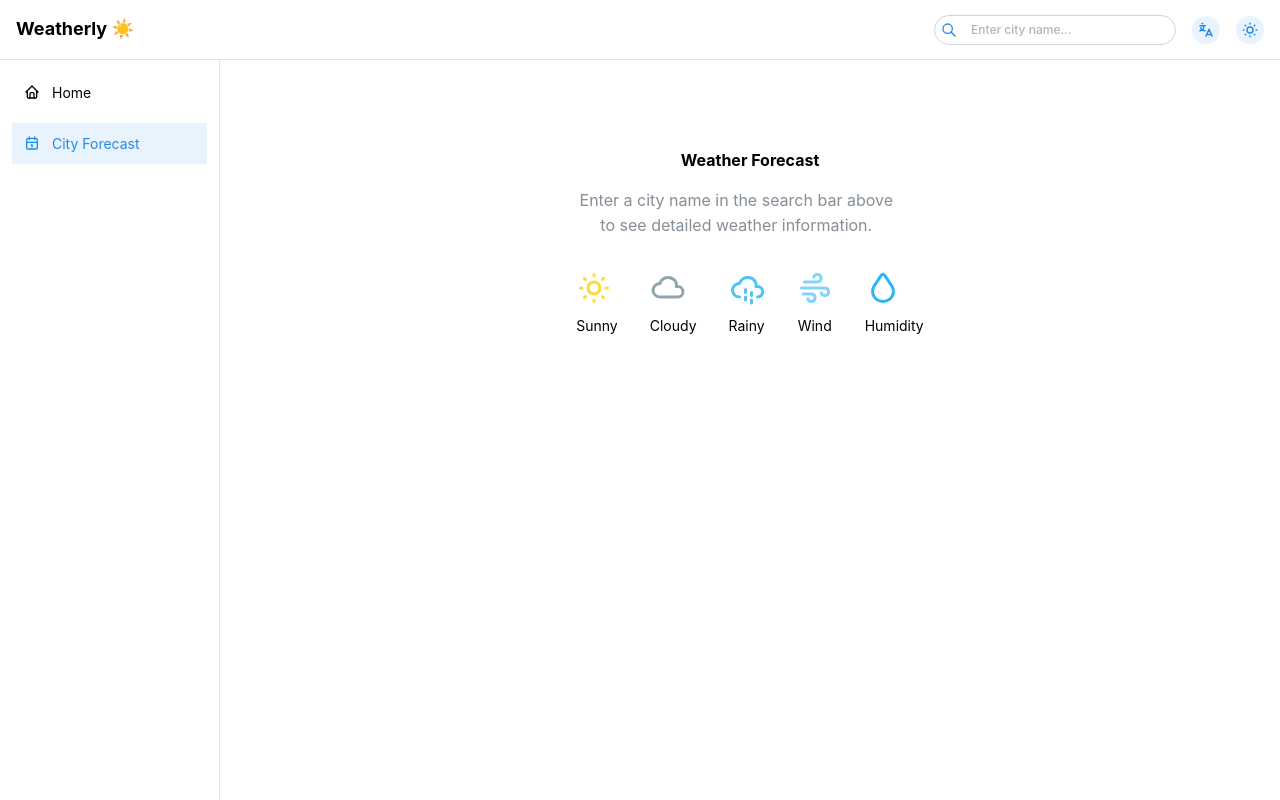
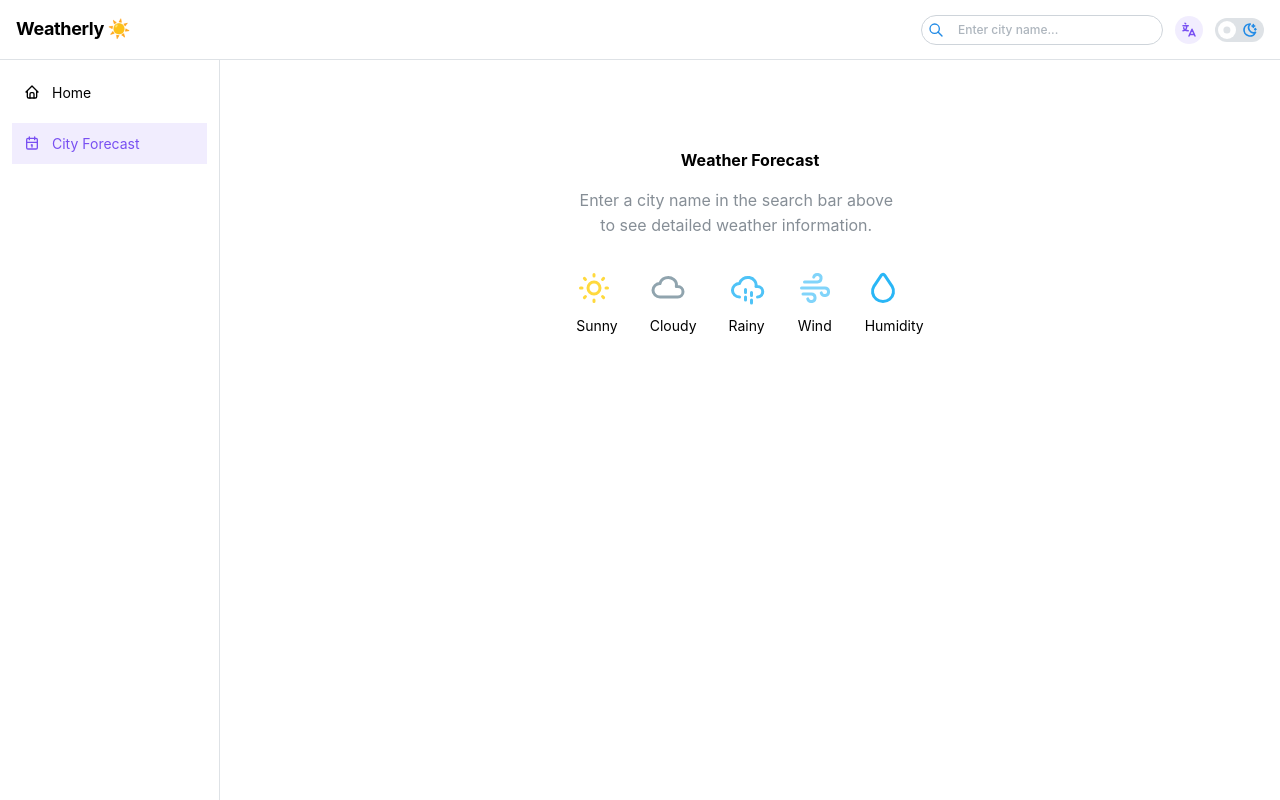
Before and after one commit to kiianskii/weather-project, a React app: page /city in a window 1280 px wide. Built offline with nearby package versions, Linux system fonts and the light colour scheme; the HTML template or start-up script is replaced by a standard one.

Commit message:
added theme

```diff
--- a/src/App.tsx
+++ b/src/App.tsx
@@ -7,7 +7,7 @@ import CityWeather from "./pages/CityWeather";
 const theme = createTheme({
   fontFamily: "Inter, sans-serif",
   defaultRadius: "md",
-  primaryColor: "blue",
+  primaryColor: "violet",
 });
 
 function App() {
--- a/src/components/layout/Header.tsx
+++ b/src/components/layout/Header.tsx
@@ -1,22 +1,62 @@
-import { Group, Text, ActionIcon } from "@mantine/core";
-import { IconSun, IconLanguage } from "@tabler/icons-react";
+import {
+  Group,
+  Text,
+  ActionIcon,
+  useMantineColorScheme,
+  Switch,
+} from "@mantine/core";
 import SearchBar from "../widgets/SearchBar";
+import { IconSun, IconMoonStars, IconLanguage } from "@tabler/icons-react";
+import { useEffect, useState } from "react";
 
 const Header = () => {
+  const { colorScheme, setColorScheme } = useMantineColorScheme();
+  const isDark = colorScheme === "dark";
+
+  const [checked, setChecked] = useState(isDark);
+  useEffect(() => {
+    setChecked(isDark);
+  }, [isDark]);
+
+  const handleSwitchChange = (event: React.ChangeEvent<HTMLInputElement>) => {
+    const newChecked = event.currentTarget.checked;
+    setChecked(newChecked);
+    setColorScheme(newChecked ? "dark" : "light");
+  };
+
   return (
-    <Group justify="space-between" px="md" h="100%">
-      <Text fw={700} size="lg">
+    <Group justify="space-between" px="md" h="100%" align="center">
+      <Text fw={700} size="lg" style={{ letterSpacing: "-0.02em" }}>
         Weatherly ☀️
       </Text>
 
-      <Group>
+      <Group gap="sm">
         <SearchBar />
+
         <ActionIcon variant="light" radius="xl" aria-label="Change language">
           <IconLanguage size={18} />
         </ActionIcon>
-        <ActionIcon variant="light" radius="xl" aria-label="Toggle theme">
-          <IconSun size={18} />
-        </ActionIcon>
+
+        <Switch
+          checked={checked}
+          onChange={handleSwitchChange}
+          size="md"
+          color="dark.4"
+          onLabel={
+            <IconSun
+              size={16}
+              stroke={2.5}
+              color="var(--mantine-color-yellow-4)"
+            />
+          }
+          offLabel={
+            <IconMoonStars
+              size={16}
+              stroke={2.5}
+              color="var(--mantine-color-blue-6)"
+            />
+          }
+        />
       </Group>
     </Group>
   );
```
